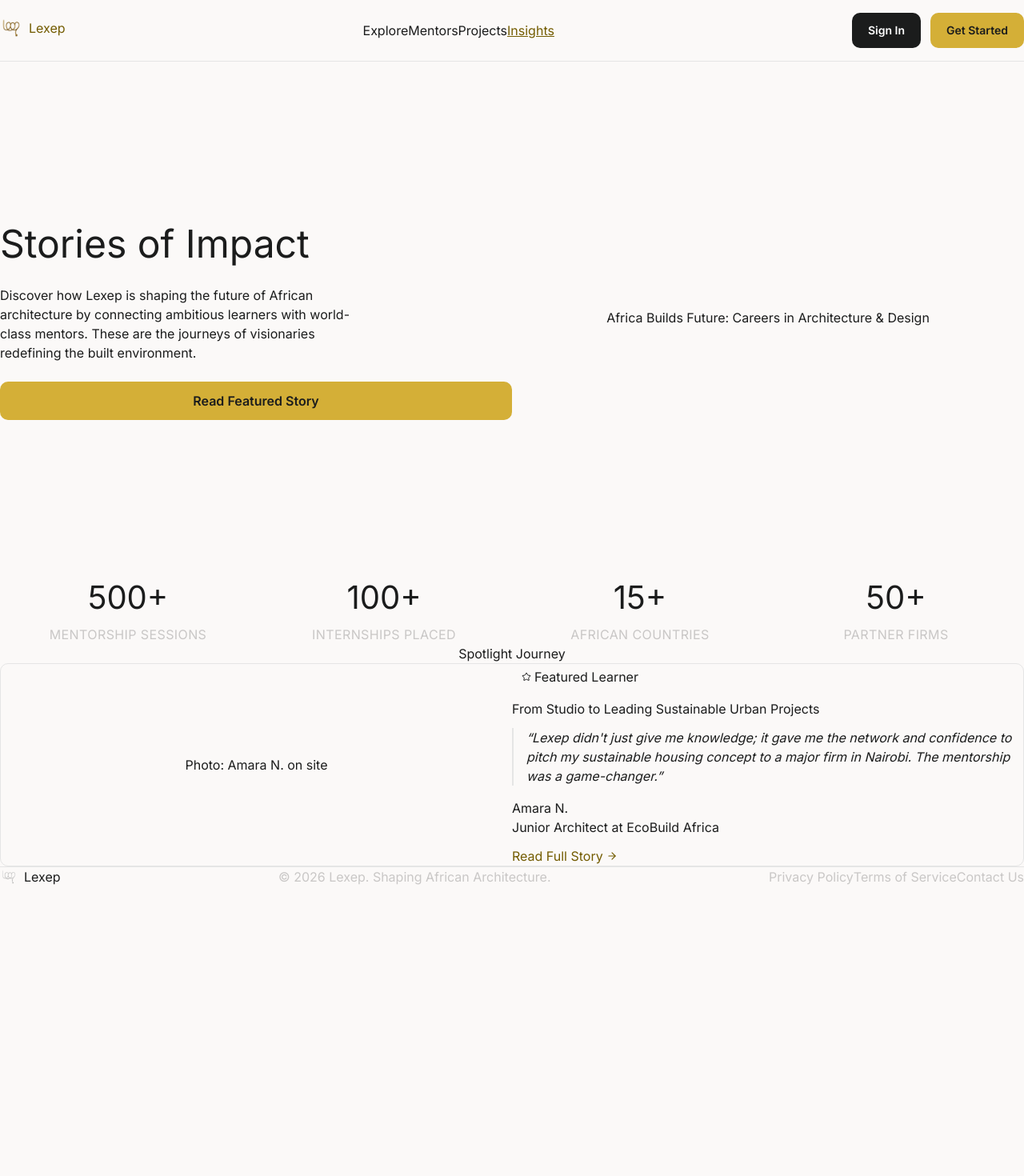
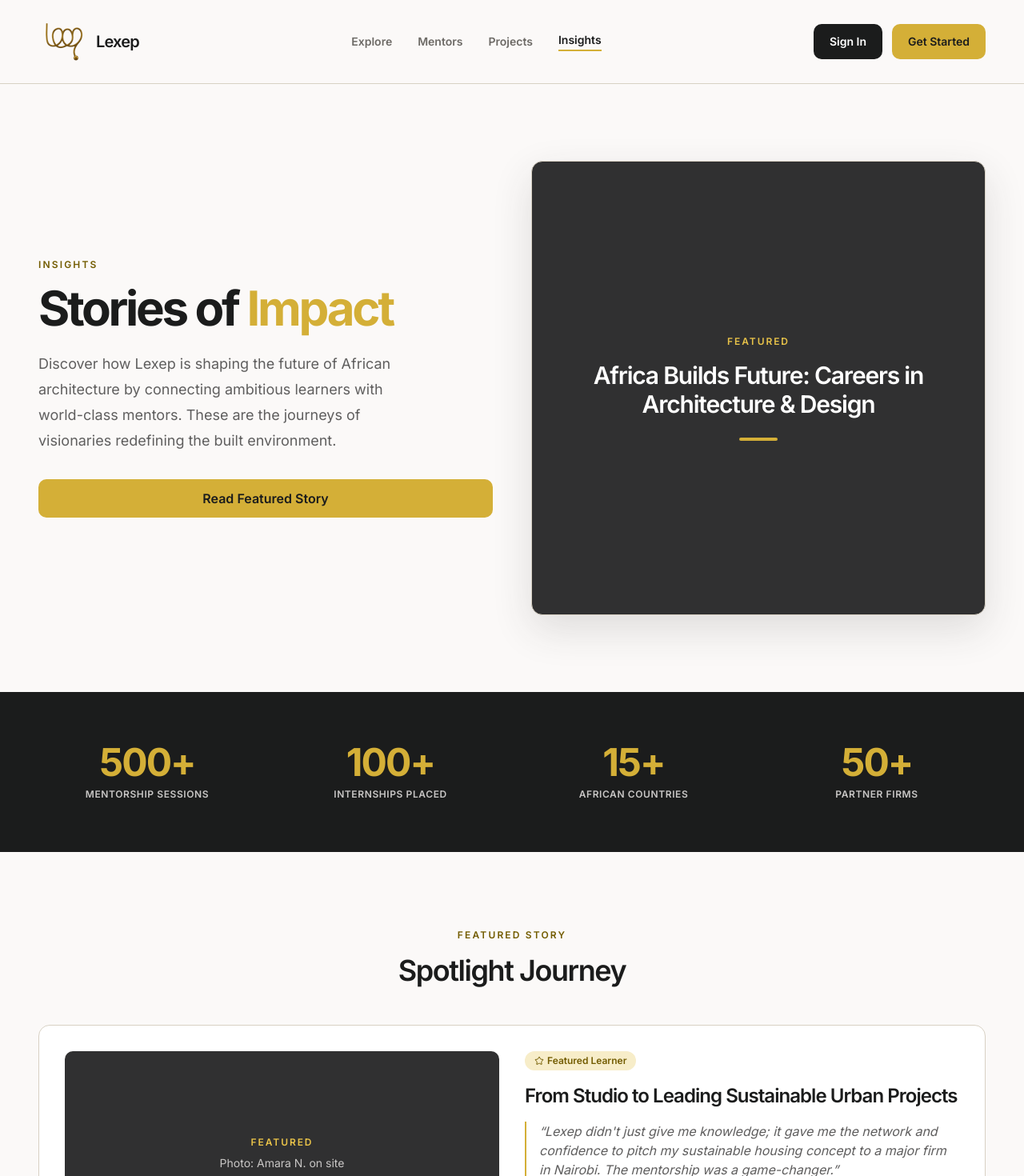
Before and after one commit to josephadeabah/lexep, a Next.js app in the folder frontend/: page /insights in a window 1280 px wide. Shown: the top 1470 px of the page at 80% size. Before the commit the page ends 1108 px from the top, so only its background shows below. Built offline with nearby package versions, Linux system fonts and the light colour scheme; no server answers.

Commit message:
Update page.tsx

```diff
--- a/frontend/app/insights/page.tsx
+++ b/frontend/app/insights/page.tsx
@@ -12,29 +12,36 @@ const STATS = [
 
 export default function InsightsPage() {
   return (
-    <div className="bg-background min-h-screen">
-      <header className="border-outline-variant/40 border-b">
-        <div className="max-w-container-max px-gutter mx-auto flex items-center justify-between py-4">
-          <Link href="/">
-            <Logo variant="light" />
+    <div className="min-h-screen bg-background">
+      <header className="border-b border-[#d8d1c4]">
+        <div className="mx-auto flex max-w-[1280px] items-center justify-between px-6 py-5 lg:px-12">
+          <Link href="/" className="flex items-center gap-2" aria-label="Lexep home">
+            <Logo size={64} showWordmark={false} />
+            <span className="font-sans text-xl font-semibold tracking-[-0.04em]">Lexep</span>
           </Link>
-          <nav className="gap-lg hidden items-center md:flex">
-            <Link href="/" className="text-body-md text-on-surface-variant hover:text-primary">
+          <nav className="hidden items-center gap-8 md:flex">
+            <Link
+              href="/"
+              className="text-sm font-semibold text-[#6d6a66] transition hover:text-[#735c00]"
+            >
               Explore
             </Link>
             <Link
               href="/mentorship"
-              className="text-body-md text-on-surface-variant hover:text-primary"
+              className="text-sm font-semibold text-[#6d6a66] transition hover:text-[#735c00]"
             >
               Mentors
             </Link>
             <Link
               href="/opportunities"
-              className="text-body-md text-on-surface-variant hover:text-primary"
+              className="text-sm font-semibold text-[#6d6a66] transition hover:text-[#735c00]"
             >
               Projects
             </Link>
-            <Link href="/insights" className="text-body-md text-primary underline">
+            <Link
+              href="/insights"
+              className="border-b-2 border-[#d4af37] pb-0.5 text-sm font-semibold text-[#1b1c1c]"
+            >
               Insights
             </Link>
           </nav>
@@ -49,35 +56,46 @@ export default function InsightsPage() {
         </div>
       </header>
 
-      <section className="max-w-container-max gap-md px-gutter py-xl mx-auto grid items-center md:grid-cols-2">
+      <section className="mx-auto grid max-w-[1280px] items-center gap-12 px-6 py-20 lg:grid-cols-2 lg:px-12 lg:py-24">
         <div>
-          <h1 className="text-display-lg text-on-background" style={{ fontSize: 48 }}>
-            Stories of <span className="text-primary-container">Impact</span>
+          <p className="mb-4 text-xs font-semibold uppercase tracking-[0.18em] text-[#735c00]">
+            Insights
+          </p>
+          <h1 className="font-sans text-4xl font-bold tracking-[-0.055em] text-[#1b1c1c] sm:text-5xl lg:text-6xl">
+            Stories of <span className="text-[#d4af37]">Impact</span>
           </h1>
-          <p className="text-body-lg text-on-surface-variant mt-4 max-w-md">
+          <p className="mt-6 max-w-md text-lg leading-8 text-[#5f5e5e]">
             Discover how Lexep is shaping the future of African architecture by connecting ambitious
             learners with world-class mentors. These are the journeys of visionaries redefining the
             built environment.
           </p>
-          <Button href="#spotlight" size="lg" className="mt-6">
+          <Button href="#spotlight" size="lg" className="mt-8">
             Read Featured Story
           </Button>
         </div>
-        <div className="bg-surface-container-high overflow-hidden rounded-xl">
-          <div className="p-md text-headline-md text-on-surface-variant flex aspect-square items-center justify-center text-center">
-            Africa Builds Future: Careers in Architecture &amp; Design
+        <div className="overflow-hidden rounded-xl border border-[#d8d1c4] bg-[#303031] shadow-[0_18px_50px_rgba(48,48,49,0.14)]">
+          <div className="flex aspect-square items-center justify-center p-8 text-center">
+            <div>
+              <p className="text-xs font-semibold uppercase tracking-[0.16em] text-[#e9c349]">
+                Featured
+              </p>
+              <h2 className="mt-4 font-sans text-2xl font-semibold tracking-[-0.04em] text-white sm:text-3xl">
+                Africa Builds Future: Careers in Architecture &amp; Design
+              </h2>
+              <div className="mx-auto mt-6 h-1 w-12 rounded-full bg-[#d4af37]" />
+            </div>
           </div>
         </div>
       </section>
 
-      <section className="bg-inverse-surface py-lg">
-        <div className="max-w-container-max gap-md px-gutter mx-auto grid grid-cols-2 text-center md:grid-cols-4">
+      <section className="bg-[#1b1c1c] py-16">
+        <div className="mx-auto grid max-w-[1280px] grid-cols-2 gap-8 px-6 text-center lg:grid-cols-4 lg:px-12">
           {STATS.map((stat) => (
             <div key={stat.label}>
-              <p className="text-display-lg text-primary-fixed-dim" style={{ fontSize: 40 }}>
+              <p className="font-sans text-4xl font-bold tracking-[-0.04em] text-[#d4af37] sm:text-5xl">
                 {stat.value}
               </p>
-              <p className="text-label-sm mt-1 tracking-wide text-[#c9c7c6] uppercase">
+              <p className="mt-2 text-xs font-semibold uppercase tracking-wider text-[#c9c7c6]">
                 {stat.label}
               </p>
             </div>
@@ -85,31 +103,39 @@ export default function InsightsPage() {
         </div>
       </section>
 
-      <section id="spotlight" className="max-w-container-max px-gutter py-xl mx-auto">
-        <h2 className="text-headline-lg text-on-background text-center">Spotlight Journey</h2>
-        <div className="mt-md gap-md border-outline-variant p-md grid rounded-lg border md:grid-cols-2">
-          <div className="bg-surface-container-high text-label-sm text-on-surface-variant flex aspect-video items-center justify-center rounded-lg md:aspect-auto">
-            Photo: Amara N. on site
+      <section id="spotlight" className="mx-auto max-w-[1280px] px-6 py-20 lg:px-12 lg:py-24">
+        <p className="mb-4 text-center text-xs font-semibold uppercase tracking-[0.18em] text-[#735c00]">
+          Featured Story
+        </p>
+        <h2 className="text-center font-sans text-3xl font-semibold tracking-[-0.04em] text-[#1b1c1c] sm:text-4xl">
+          Spotlight Journey
+        </h2>
+        <div className="mt-12 grid gap-8 rounded-xl border border-[#d8d1c4] bg-white p-8 md:grid-cols-2">
+          <div className="flex aspect-video items-center justify-center rounded-lg bg-[#303031] md:aspect-auto">
+            <div className="p-8 text-center">
+              <p className="text-xs font-semibold uppercase tracking-[0.16em] text-[#e9c349]">
+                Featured
+              </p>
+              <p className="mt-2 text-sm text-[#c9c7c6]">Photo: Amara N. on site</p>
+            </div>
           </div>
           <div className="flex flex-col justify-center">
-            <span className="bg-primary-fixed text-label-sm text-on-primary-fixed-variant flex w-fit items-center gap-1 rounded-full px-3 py-1">
+            <span className="flex w-fit items-center gap-1 rounded-full bg-[#f7edc9] px-3 py-1 text-xs font-semibold text-[#735c00]">
               <Star className="h-3 w-3" /> Featured Learner
             </span>
-            <h3 className="text-headline-md text-on-background mt-3">
+            <h3 className="mt-4 font-sans text-2xl font-semibold tracking-[-0.04em] text-[#1b1c1c]">
               From Studio to Leading Sustainable Urban Projects
             </h3>
-            <blockquote className="border-primary-container text-body-md text-on-surface-variant mt-3 border-l-2 pl-4 italic">
+            <blockquote className="mt-4 border-l-2 border-[#d4af37] pl-4 text-[#5f5e5e] italic">
               &ldquo;Lexep didn&apos;t just give me knowledge; it gave me the network and confidence
               to pitch my sustainable housing concept to a major firm in Nairobi. The mentorship was
               a game-changer.&rdquo;
             </blockquote>
-            <p className="text-label-md text-on-background mt-4">Amara N.</p>
-            <p className="text-label-sm text-on-surface-variant">
-              Junior Architect at EcoBuild Africa
-            </p>
+            <p className="mt-4 font-semibold text-[#1b1c1c]">Amara N.</p>
+            <p className="text-sm text-[#6d6a66]">Junior Architect at EcoBuild Africa</p>
             <Link
               href="/mentorship"
-              className="text-label-md text-primary mt-3 flex items-center gap-1 hover:underline"
+              className="mt-4 flex items-center gap-1 text-sm font-semibold text-[#735c00] transition hover:text-[#554300] hover:underline"
             >
               Read Full Story <ArrowRight className="h-3.5 w-3.5" />
             </Link>
@@ -117,20 +143,23 @@ export default function InsightsPage() {
         </div>
       </section>
 
-      <footer className="border-outline-variant/40 bg-inverse-surface px-gutter py-md text-inverse-on-surface border-t">
-        <div className="max-w-container-max text-label-sm mx-auto flex flex-col items-center justify-between gap-4 md:flex-row">
-          <Logo variant="dark" size={22} />
-          <span className="text-[#c9c7c6]">
+      <footer className="border-t border-[#d8d1c4] bg-[#1b1c1c] px-6 py-8 text-[#c9c7c6] lg:px-12">
+        <div className="mx-auto flex max-w-[1280px] flex-col items-center justify-between gap-4 md:flex-row">
+          <div className="flex items-center gap-2">
+            <Logo size={32} showWordmark={false} />
+            <span className="text-sm font-semibold text-[#d4af37]">Lexep</span>
+          </div>
+          <span className="text-xs text-[#c9c7c6]">
             © {new Date().getFullYear()} Lexep. Shaping African Architecture.
           </span>
-          <div className="gap-md flex text-[#c9c7c6]">
-            <Link href="#" className="hover:text-primary-fixed-dim">
+          <div className="flex gap-6 text-xs">
+            <Link href="#" className="transition hover:text-[#d4af37]">
               Privacy Policy
             </Link>
-            <Link href="#" className="hover:text-primary-fixed-dim">
+            <Link href="#" className="transition hover:text-[#d4af37]">
               Terms of Service
             </Link>
-            <Link href="/help" className="hover:text-primary-fixed-dim">
+            <Link href="/help" className="transition hover:text-[#d4af37]">
               Contact Us
             </Link>
           </div>
```
